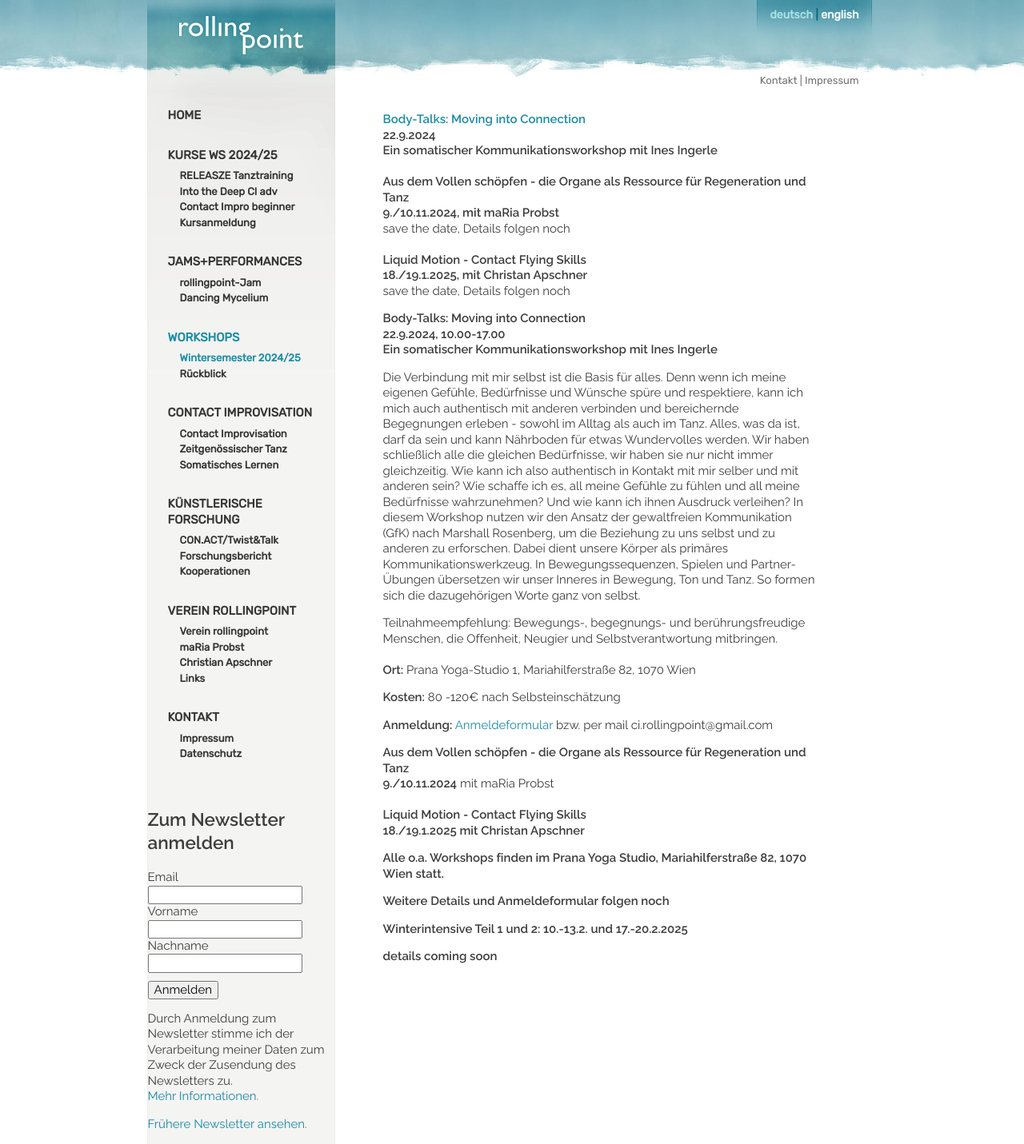
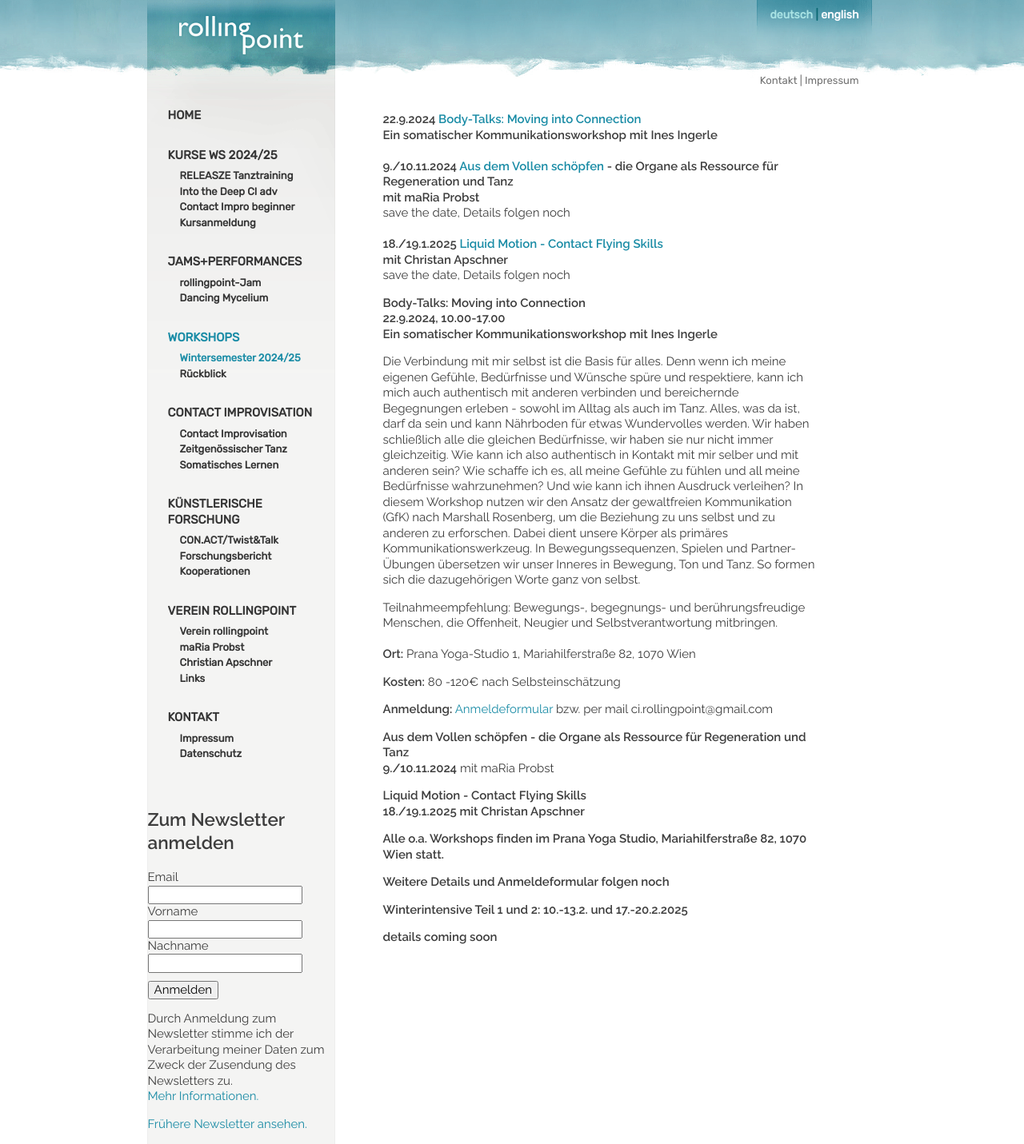
Before and after one commit to manulari/rollingpointat, a Jekyll site: the page built from _pages_de/wsws2024.md, in a window 1280 px wide. Shown: the whole page at 80% size. Built offline with Jekyll 4.4.1, drawn with Linux system fonts in a browser that asks for light colours; comment, search, counter and statistics services are not loaded; part of the change alters nothing that is shown.

Commit message:
Update page (de) “wsws2024”

```diff
--- a/_pages_de/wsws2024.md
+++ b/_pages_de/wsws2024.md
@@ -3,16 +3,15 @@ permalink: /wsws2024
 title: Workhops/Intensives
 language: de
 ---
-**[Body-Talks: Moving into Connection](#bodytalks)**\
-**22.9.2024**\
+**22.9.2024 [Body-Talks: Moving into Connection](#bodytalks)**\
 **Ein somatischer Kommunikationsworkshop mit Ines Ingerle**\
 \
-**Aus dem Vollen schöpfen - die Organe als Ressource für Regeneration und Tanz**\
-**9./10.11.2024, mit maRia Probst**\
+**9./10.11.2024 [Aus dem Vollen schöpfen](#organs) - die Organe als Ressource für Regeneration und Tanz**\
+**mit maRia Probst**\
 save the date, Details folgen noch\
 \
-**Liquid Motion - Contact Flying Skills**\
-**18./19.1.2025, mit Christan Apschner**\
+**18./19.1.2025 [Liquid Motion - Contact Flying Skills](flying)**\
+**mit Christan Apschner**\
 save the date, Details folgen noch
 
 <div class="named-anchor" id="bodytalks"></div>
@@ -44,9 +43,13 @@ Offenheit, Neugier und Selbstverantwortung mitbringen.\
 
 **Anmeldung:** [Anmeldeformular](https://docs.google.com/forms/d/e/1FAIpQLSekDuPKjsMIN0sYaTr4EIgyTsUNC7hQdpiOAsjrwvsv-DpXmw/viewform) bzw. per mail ci.rollingpoint@gmail.com
 
+<div class="named-anchor" id="organs"></div>
+
 **Aus dem Vollen schöpfen - die Organe als Ressource für Regeneration und Tanz**\
-**9./10.11.2024** mit maRia Probst\
-\
+**9./10.11.2024** mit maRia Probst
+
+<div class="named-anchor" id="flying"></div>
+
 **Liquid Motion - Contact Flying Skills**\
 **18./19.1.2025 mit Christan Apschner**
 
```
